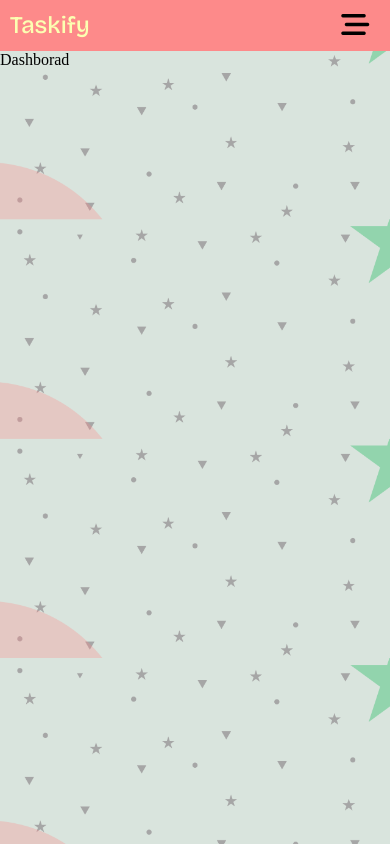
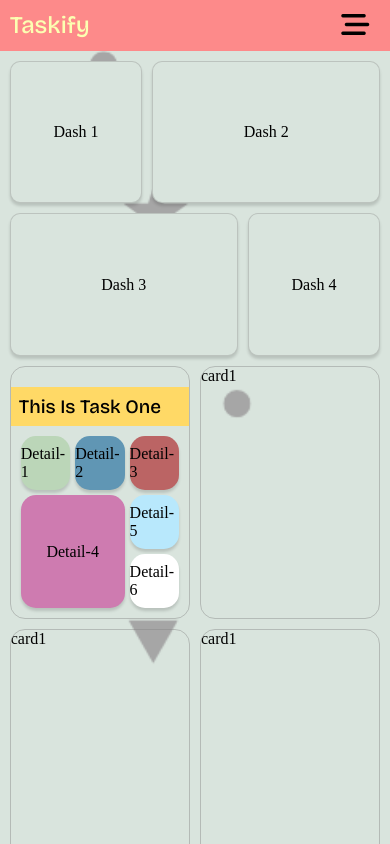
Before and after one commit to tahaali-dev/Taskifyclient, a React (Vite) app: page /dash in a window 390 px wide. Shown: the top 844 px of the page. Built offline with nearby package versions, Linux system fonts and the light colour scheme.

Commit message:
card mobile check

```diff
--- /dev/null
+++ b/src/Components/Card/Card.css
@@ -0,0 +1,93 @@
+
+
+
+
+.card-container {
+    /* border: 1px solid red; */
+    display: grid;
+    grid-template-columns: 1fr 1fr 1fr;
+    gap: 10px;
+    margin-top: 10px;
+  }
+  .card {
+    /* border: 1px solid green; */
+    height: 40vh;
+    border-radius: 15px;
+    display: flex;
+    flex-direction: column;
+    background-color: transparent;
+    overflow: hidden;
+    border: 1px solid rgba(128, 128, 128, 0.418);
+  }
+  .title {
+    margin-top: 20px;
+    background-color: #ffd966;
+    padding: 8px;
+    font-family: var(--bric);
+    font-size: 19px;
+  }
+  .task-details {
+    /* border: 1px solid white; */
+    height: 100%;
+    display: grid;
+    grid-template-areas:
+    "d1 d2 d3"
+    "d4 d4 d5"
+    "d4 d4 d6"
+    ;
+    gap: 5px;
+    padding: 10px;
+  }
+  .dt{
+      /* border: 1px solid; */
+      /* background-color: aliceblue; */
+      border-radius: 15px;
+      display: flex;
+      justify-content: center;
+      align-items: center;
+    box-shadow: rgba(0, 0, 0, 0.15) 0px 3px 3px 0px;
+
+  }
+  .dt-1{
+      grid-area: d1;
+    background-color: #bbd6b8;
+
+  }
+  .dt-2{
+      grid-area: d2;
+    background-color: #6096b4;
+
+  }
+  .dt-3{
+      grid-area: d3;
+    /* background-color: #b8e8fc; */
+    background-color: #bb6464;
+
+
+  }
+  .dt-4{
+      grid-area: d4;
+    background-color: #ce7bb0;
+
+  }
+  .dt-5{
+      grid-area: d5;
+    background-color: #b8e8fc;
+
+  }
+  .dt-6{
+      grid-area: d6;
+    background-color: white;
+
+  }
+
+
+  @media(max-width:786px){
+      .card-container{
+    grid-template-columns: 1fr 1fr ;
+
+      }
+      .card{
+          height: 30vh;
+      }
+  }
--- /dev/null
+++ b/src/Components/Card/Card.jsx
@@ -0,0 +1,26 @@
+import React from "react";
+import "./Card.css";
+
+const Card = () => {
+  return (
+     <div className="card-container">
+<div className="card">
+  <div className="title">This Is Task One</div>
+  <div className="task-details">
+    <div className="dt-1 dt">Detail-1</div>
+    <div className="dt-2 dt">Detail-2</div>
+    <div className="dt-3 dt">Detail-3</div>
+    <div className="dt-4 dt">Detail-4</div>
+    <div className="dt-5 dt">Detail-5</div>
+    <div className="dt-6 dt">Detail-6</div>
+  </div>
+</div>
+<div className="card">card1</div>
+<div className="card">card1</div>
+<div className="card">card1</div>
+<div className="card">card1</div>
+</div>
+  );
+};
+
+export default Card;
--- /dev/null
+++ b/src/Components/DashComponents/Dash.css
@@ -0,0 +1,60 @@
+.dash-top {
+  min-width: 100%;
+  min-height: 50vh;
+  margin-top: 10px;
+  display: grid;
+  grid-template-areas: "d1 d2 d2" "d3 d3 d4";
+  gap: 10px;
+}
+.dash {
+  border: 1px solid rgba(128, 128, 128, 0.329);
+  box-shadow: rgba(0, 0, 0, 0.15) 0px 3px 3px 0px;
+  background-color: var(--back3);
+  border-radius: 10px;
+  display: flex;
+  justify-content: center;
+  align-items: center;
+}
+.dash-1 {
+  grid-area: d1;
+}
+.dash-2 {
+  grid-area: d2;
+}
+.dash-3 {
+  grid-area: d3;
+}
+.dash-4 {
+  grid-area: d4;
+}
+
+@media (max-width: 786px) {
+  .Dash {
+    /* border: 1px solid; */
+    min-width: 95vw !important;
+  }
+
+  .dash-top {
+    /* border: 1px solid; */
+    min-height: 35vh;
+  }
+  .dash {
+    /* min-width: 90vw; */
+  }
+}
+
+/* .dash-left { */
+/* border: 1px solid; */
+/* min-width: 30%;
+  background-color: var(--pink);
+  box-shadow: rgba(0, 0, 0, 0.15) 0px 3px 3px 0px;
+  border-radius: 10px; */
+/* } */
+/* .dash-Right { */
+/* border: 1px solid red; */
+/* width: 70%;
+  margin-left: 5px;
+  background-color: var(--back3);
+  box-shadow: rgba(0, 0, 0, 0.15) 0px 3px 3px 0px;
+  border-radius: 10px;
+} */
--- /dev/null
+++ b/src/Components/DashComponents/DashTop.jsx
@@ -0,0 +1,18 @@
+import React from "react";
+import "./Dash.css";
+
+const DashTop = () => {
+  return (
+    <div className="dash-top">
+      <div className="dash-1 dash">Dash 1</div>
+
+      <div className="dash-2 dash">Dash 2</div>
+
+      <div className="dash-3 dash">Dash 3</div>
+
+      <div className="dash-4 dash">Dash 4</div>
+    </div>
+  );
+};
+
+export default DashTop;
--- a/src/Components/Navbar/Navbar.css
+++ b/src/Components/Navbar/Navbar.css
@@ -167,5 +167,6 @@
 
 }
 .m-m-c{
-    display: none;
+
+display: none;
 }
--- a/src/Pages/Dashboard/Dash.jsx
+++ b/src/Pages/Dashboard/Dash.jsx
@@ -1,11 +1,16 @@
 import React from "react";
 import Navabr from "../../Components/Navbar/Navabr";
 import { Outlet } from "react-router-dom";
+import DashTop from "../../Components/DashComponents/DashTop";
+import Card from "../../Components/Card/card";
 
 const Dash = () => {
   return (
-    <div>
-     Dashborad
+    <div className="w-full">
+      <div className="w-85 Dash ">
+        <DashTop />
+        <Card />
+      </div>
     </div>
   );
 };
```
